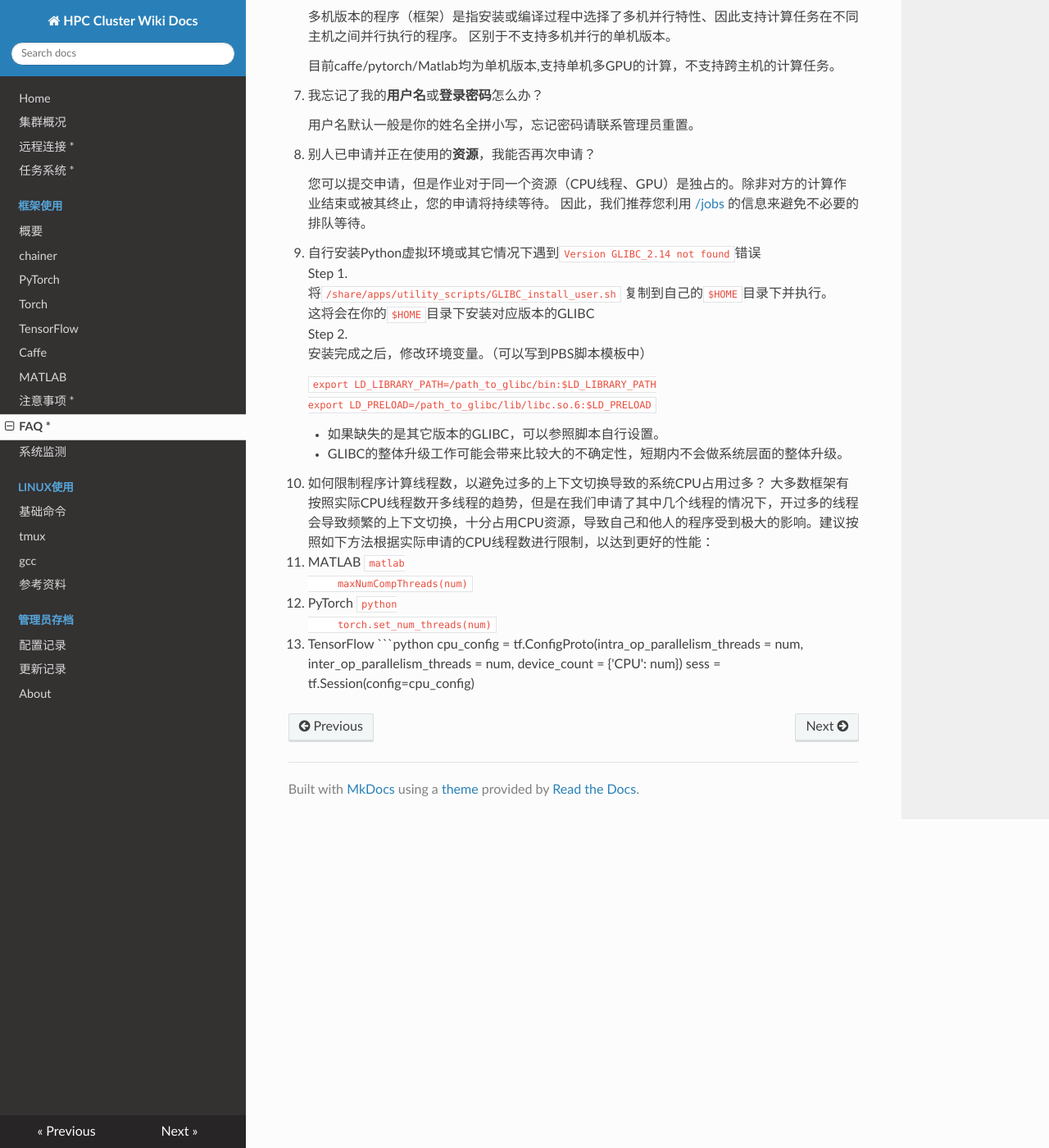
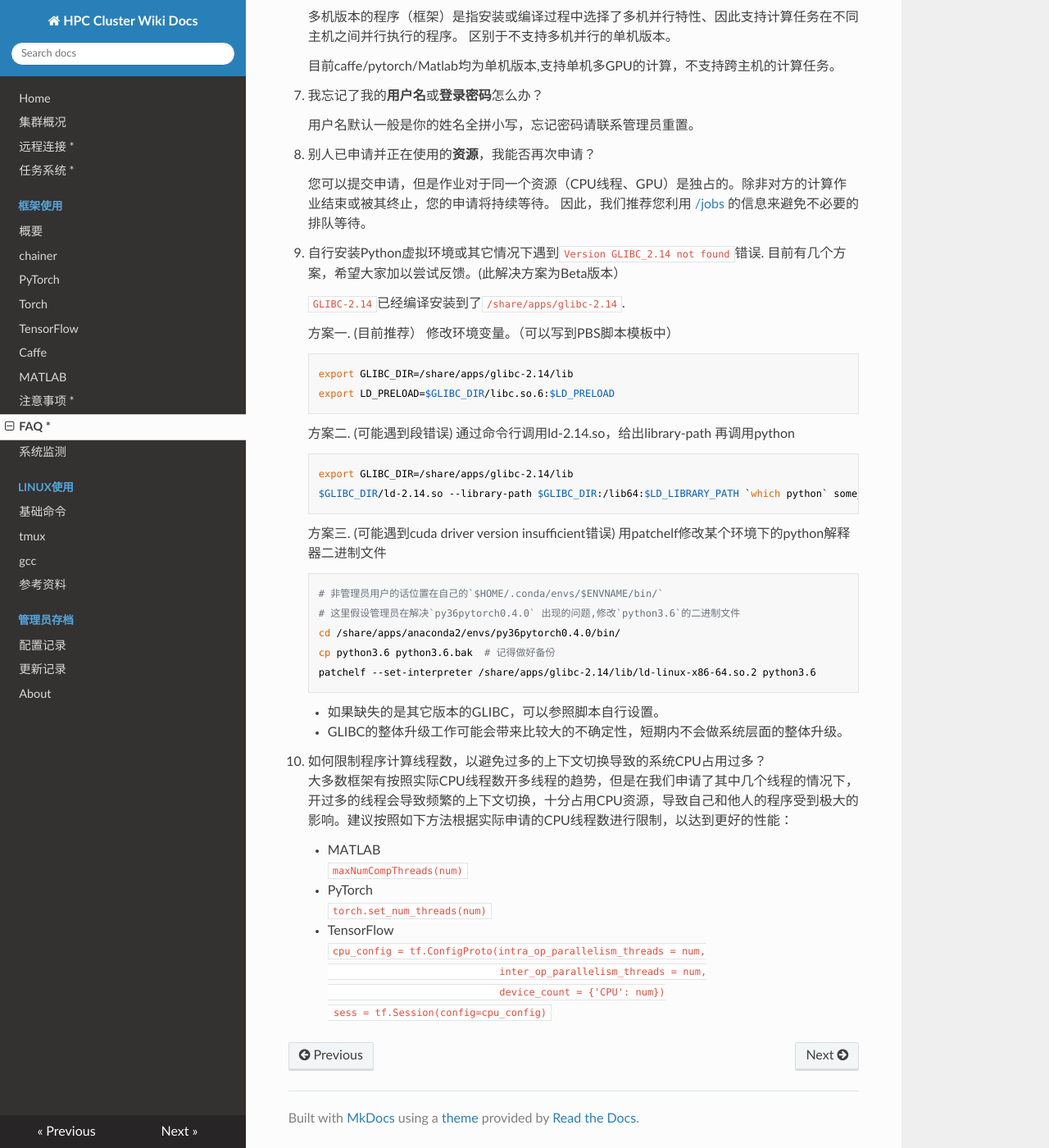
Before and after one commit to SSRheart/HPC_wiki_docs, an MkDocs documentation site: the page built from docs/faq.md, in a window 1280 px wide and 1400 px high, scrolled down 787 px. Shown: the whole window at 82% size. Built offline with MkDocs 1.6.1, drawn with Linux system fonts in a browser that asks for light colours; nearby versions of some CDN libraries; old or Windows-style settings are respelled for this version of MkDocs.

Commit message:
fix style err in faq.md add more plans for GLIBC problem (beta version, wait more feedback)

````diff
--- a/docs/faq.md
+++ b/docs/faq.md
@@ -44,34 +44,51 @@
     您可以提交申请，但是作业对于同一个资源（CPU线程、GPU）是独占的。除非对方的计算作业结束或被其终止，您的申请将持续等待。
     因此，我们推荐您利用 [/jobs](http://219.217.238.193/jobs) 的信息来避免不必要的排队等待。
 
-9. 自行安装Python虚拟环境或其它情况下遇到`Version GLIBC_2.14 not found`错误
-   Step 1.
-   将`/share/apps/utility_scripts/GLIBC_install_user.sh` 复制到自己的`$HOME`目录下并执行。
-    这将会在你的`$HOME`目录下安装对应版本的GLIBC
-   Step 2.
-    安装完成之后，修改环境变量。（可以写到PBS脚本模板中）
+9. 自行安装Python虚拟环境或其它情况下遇到`Version GLIBC_2.14 not found`错误. 目前有几个方案，希望大家加以尝试反馈。(此解决方案为Beta版本）
 
-    ```
-    export LD_LIBRARY_PATH=/path_to_glibc/bin:$LD_LIBRARY_PATH
-    export LD_PRELOAD=/path_to_glibc/lib/libc.so.6:$LD_PRELOAD
-    ```
+    `GLIBC-2.14`已经编译安装到了`/share/apps/glibc-2.14`.
+
+    方案一. (目前推荐）
+        修改环境变量。（可以写到PBS脚本模板中）
+
+        export GLIBC_DIR=/share/apps/glibc-2.14/lib
+        export LD_PRELOAD=$GLIBC_DIR/libc.so.6:$LD_PRELOAD
+
+    方案二. (可能遇到段错误)
+        通过命令行调用ld-2.14.so，给出library-path 再调用python
+
+        export GLIBC_DIR=/share/apps/glibc-2.14/lib
+        $GLIBC_DIR/ld-2.14.so --library-path $GLIBC_DIR:/lib64:$LD_LIBRARY_PATH `which python` some_code.py
+
+    方案三. (可能遇到cuda driver version insufficient错误)
+       用patchelf修改某个环境下的python解释器二进制文件
+
+        # 非管理员用户的话位置在自己的`$HOME/.conda/envs/$ENVNAME/bin/`
+        # 这里假设管理员在解决`py36pytorch0.4.0` 出现的问题,修改`python3.6`的二进制文件
+        cd /share/apps/anaconda2/envs/py36pytorch0.4.0/bin/
+        cp python3.6 python3.6.bak  # 记得做好备份
+        patchelf --set-interpreter /share/apps/glibc-2.14/lib/ld-linux-x86-64.so.2 python3.6
 
     * 如果缺失的是其它版本的GLIBC，可以参照脚本自行设置。
     * GLIBC的整体升级工作可能会带来比较大的不确定性，短期内不会做系统层面的整体升级。
 
+
+
 10. 如何限制程序计算线程数，以避免过多的上下文切换导致的系统CPU占用过多？
    大多数框架有按照实际CPU线程数开多线程的趋势，但是在我们申请了其中几个线程的情况下，开过多的线程会导致频繁的上下文切换，十分占用CPU资源，导致自己和他人的程序受到极大的影响。建议按照如下方法根据实际申请的CPU线程数进行限制，以达到更好的性能：
-   - MATLAB
-     ```matlab
+
+    - MATLAB
+     ```
      maxNumCompThreads(num)
      ```
    - PyTorch
-     ```python
+     ```
      torch.set_num_threads(num)
      ```
    - TensorFlow
-     ```python
+     ```
      cpu_config = tf.ConfigProto(intra_op_parallelism_threads = num,
                                  inter_op_parallelism_threads = num,
                                  device_count = {'CPU': num})
      sess = tf.Session(config=cpu_config)
+    ```
````
Also changed, not shown: docs/changeLog.md (+4 -0 lines).
